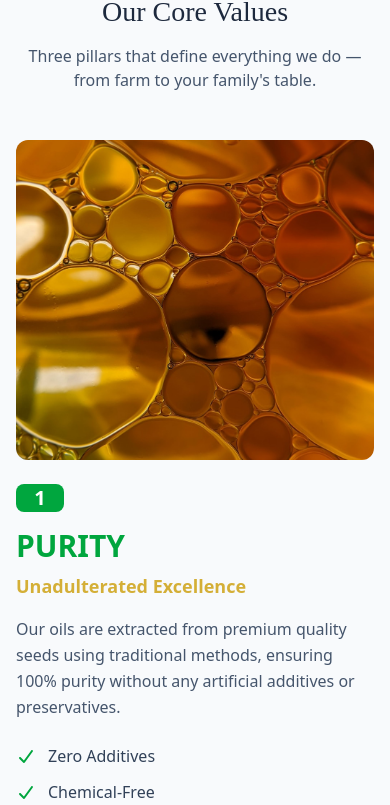
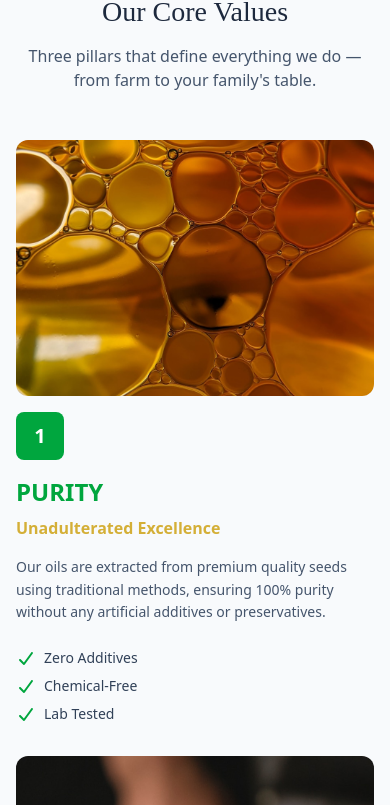
Before and after one commit to RahulChandrakarr/bhagwati-oil, a Next.js app: page / in a window 390 px wide. Shown: the part 2010-2815 px from the top of the page. Built offline with nearby package versions, Linux system fonts and the light colour scheme.

Commit message:
Fix mobile responsiveness in CoreValues component - remove fixed heights and improve spacing

```diff
--- a/app/components/CoreValues.tsx
+++ b/app/components/CoreValues.tsx
@@ -66,17 +66,17 @@ export default function CoreValues() {
         </div>
 
         {/* Core Values Sections */}
-        <div className="space-y-12 md:space-y-16 lg:space-y-20">
+        <div className="space-y-8 sm:space-y-12 md:space-y-16 lg:space-y-20">
           {values.map((value, index) => (
             <div
               key={index}
               className={`flex flex-col ${
                 value.imagePosition === "right" ? "md:flex-row-reverse" : "md:flex-row"
-              } items-start gap-6 md:gap-8 lg:gap-12`}
+              } items-start gap-4 sm:gap-6 md:gap-8 lg:gap-12`}
             >
               {/* Image */}
               <div className="w-full md:w-1/2 flex-shrink-0">
-                <div className="relative h-80 md:h-96 lg:h-[800px] rounded-xl overflow-hidden">
+                <div className="relative h-64 sm:h-80 md:h-96 lg:h-[800px] rounded-xl overflow-hidden">
                   <Image
                     src={value.image}
                     alt={value.title}
@@ -87,7 +87,7 @@ export default function CoreValues() {
               </div>
 
               {/* Content */}
-              <div className="w-full md:w-1/2 h-80 md:h-96 lg:h-[800px] flex flex-col">
+              <div className="w-full md:w-1/2 flex flex-col justify-center">
                 {/* Number Square */}
                 <div className="w-12 h-12 bg-green-600 rounded-lg flex items-center justify-center mb-4">
                   <span className="text-white font-bold text-xl">
@@ -96,32 +96,32 @@ export default function CoreValues() {
                 </div>
 
                 {/* Title */}
-                <h3 className="text-green-600 font-bold text-3xl md:text-4xl mb-2">
+                <h3 className="text-green-600 font-bold text-2xl sm:text-3xl md:text-4xl mb-2">
                   {value.title}
                 </h3>
 
                 {/* Subtitle */}
-                <p className="yellow-theme-color font-semibold text-lg md:text-xl mb-4">
+                <p className="yellow-theme-color font-semibold text-base sm:text-lg md:text-xl mb-4">
                   {value.subtitle}
                 </p>
 
                 {/* Description */}
-                <p className="text-slate-600 text-base md:text-lg mb-6 leading-relaxed">
+                <p className="text-slate-600 text-sm sm:text-base md:text-lg mb-6 leading-relaxed">
                   {value.description}
                 </p>
 
                 {/* Features List */}
-                <ul className="space-y-3">
+                <ul className="space-y-2 sm:space-y-3">
                   {value.features.map((feature, featureIndex) => (
                     <li
                       key={featureIndex}
-                      className="flex items-center gap-3 text-slate-700"
+                      className="flex items-center gap-2 sm:gap-3 text-slate-700"
                     >
                       <FontAwesomeIcon
                         icon={faCheck}
-                        className="text-green-600 flex-shrink-0 h-8 "
+                        className="text-green-600 flex-shrink-0 h-5 sm:h-6 md:h-8"
                       />
-                      <span className="text-base md:text-lg">{feature}</span>
+                      <span className="text-sm sm:text-base md:text-lg">{feature}</span>
                     </li>
                   ))}
                 </ul>
```
